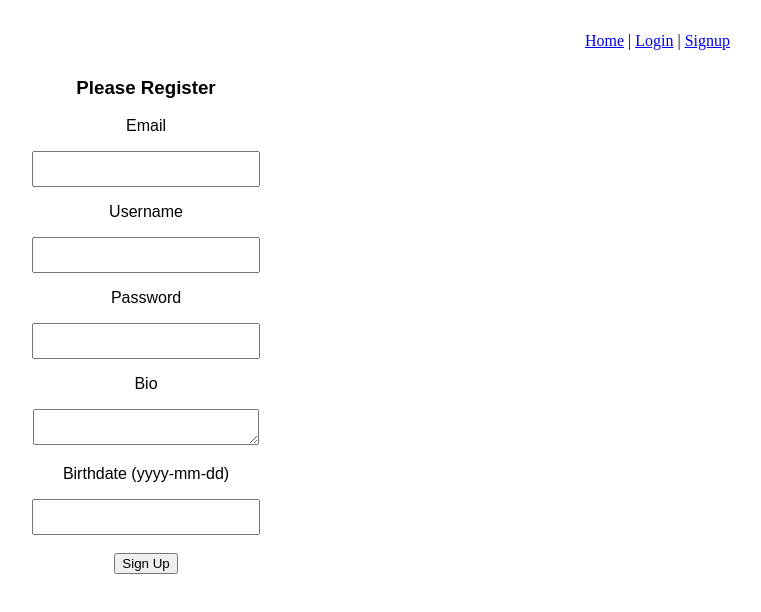
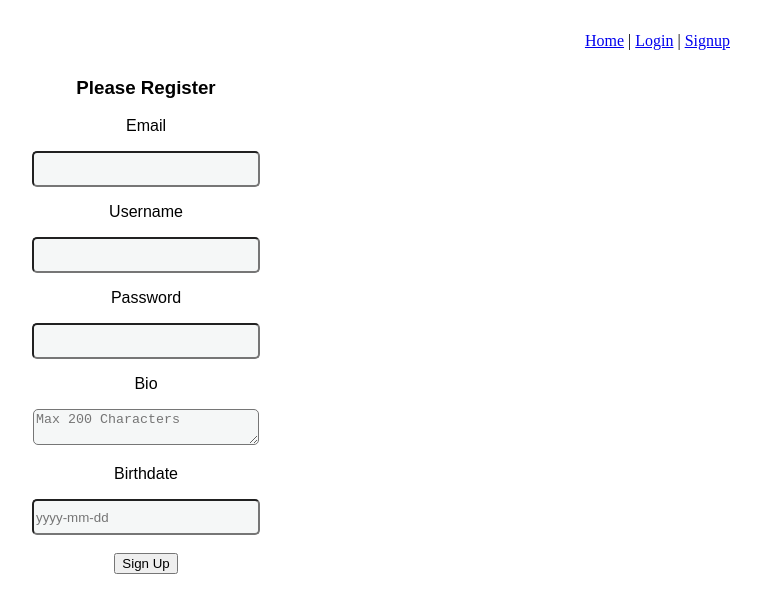
Before and after one commit to jmonagas/VueTweeter, a Vue app: page /#/signup in a window 1280 px wide. Shown: the top 612 px of the page, without its empty margins (494-1255 px from the left). Built offline with nearby package versions, Linux system fonts and the light colour scheme.

Commit message:
I am done for the day. I have made good progres today, but I am not yet out of the loop.

```diff
--- a/src/components/AccountDetails.vue
+++ b/src/components/AccountDetails.vue
@@ -8,13 +8,30 @@
     <p>Password</p>
     <input class="box" type="text" id="password-input" v-model="password" />
     <p>Bio</p>
-    <textarea class="box" id="bio-input" v-model="bio"></textarea>
-    <p>Birthdate (yyyy-mm-dd)</p>
-    <input class="box" type="text" id="birthdate-input" v-model="birthdate" />
+    <textarea
+      class="box"
+      id="bio-input"
+      v-model="bio"
+      placeholder="Max 200 Characters"
+    ></textarea>
+    <p>Birthdate</p>
+    <input
+      class="box"
+      type="text"
+      id="birthdate-input"
+      v-model="birthdate"
+      placeholder="yyyy-mm-dd"
+    />
     <br />
     <br />
-    <button @click="updateUser">Send</button>
+    <button @click="updateUser">Update Account</button>
     <br />
+    <br />
+    <p>Password</p>
+    <input class="box" type="text" id="password-input1" v-model="password" />
+    <br />
+    <br />
+    <button @click="deleteAccount">Delete Account</button>
     <br />
   </div>
 </template>
@@ -60,6 +77,31 @@ export default {
           console.log(error);
           alert("Something Went Wrong");
         });
+    },
+    deleteAccount: function() {
+      alert("Do You Mean to Delete Your Account?");
+      axios
+        .request({
+          method: "DELETE",
+          url: "https://tweeterest.ml/api/users",
+          headers: {
+            "Content-Type": "application/json",
+            "X-Api-Key": "KuxH91zPs9WUhLLav8O6KNil0o4lB1vXKPYnN1nLbJTEl"
+          },
+          data: {
+            loginToken: cookies.get("session"),
+            password: this.password
+          }
+        })
+        .then(response => {
+          cookies.remove("session");
+          this.$router.push("/login");
+
+          console.log(response.data);
+        })
+        .catch(error => {
+          console.log(error);
+        });
     }
   }
 };
@@ -73,5 +115,7 @@ export default {
 .box {
   width: 220px;
   height: 30px;
+  background-color: #f5f7f7;
+  border-radius: 5px;
 }
 </style>
--- a/src/components/CreateTweets.vue
+++ b/src/components/CreateTweets.vue
@@ -1,7 +1,12 @@
 <template>
   <div id="create_tweets">
     <p>Compose Tweets</p>
-    <textarea class="box" id="tweet-input" v-model="mytweet"></textarea>
+    <textarea
+      class="box"
+      id="tweet-input"
+      v-model="mytweet"
+      placeholder="Max 200 Characters"
+    ></textarea>
     <br />
     <br />
     <button @click="sendThistweet">Send Tweet</button>
@@ -57,5 +62,7 @@ export default {
 .box {
   width: 220px;
   height: 30px;
+  background-color: #f5f7f7;
+  border-radius: 5px;
 }
 </style>
--- a/src/components/LoginForm.vue
+++ b/src/components/LoginForm.vue
@@ -65,5 +65,7 @@ export default {
 .box {
   width: 220px;
   height: 30px;
+  background-color: #f5f7f7;
+  border-radius: 5px;
 }
 </style>
--- a/src/components/SignUpForm.vue
+++ b/src/components/SignUpForm.vue
@@ -8,9 +8,19 @@
     <p>Password</p>
     <input class="box" type="text" id="password-input" v-model="password" />
     <p>Bio</p>
-    <textarea class="box" v-model="bio"></textarea>
-    <p>Birthdate (yyyy-mm-dd)</p>
-    <input class="box" type="text" id="birthdate-input" v-model="birthdate" />
+    <textarea
+      class="box"
+      v-model="bio"
+      placeholder="Max 200 Characters"
+    ></textarea>
+    <p>Birthdate</p>
+    <input
+      class="box"
+      type="text"
+      id="birthdate-input"
+      v-model="birthdate"
+      placeholder="yyyy-mm-dd"
+    />
     <br />
     <br />
     <button @click="signupUser">Sign Up</button>
@@ -73,5 +83,7 @@ export default {
 .box {
   width: 220px;
   height: 30px;
+  background-color: #f5f7f7;
+  border-radius: 5px;
 }
 </style>
```
